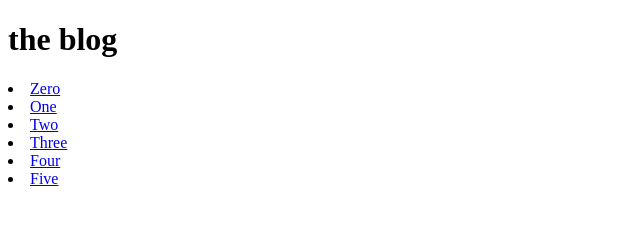
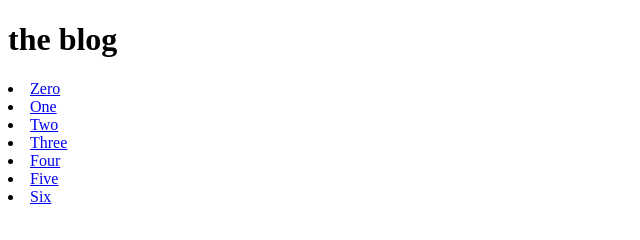
Before and after one commit to sanjami15/blog-of-awesomeness, a plain HTML site: page index.html in a window 1280 px wide. Shown: the full height of the page, 0-640 px from the left. Drawn offline with Linux system fonts and the light colour scheme.

Commit message:
Update index.html

```diff
--- a/index.html
+++ b/index.html
@@ -11,5 +11,6 @@
 	  <li><a href="/blog-of-awesomeness/posts/three">Three</a></li>
 	  <li><a href="/blog-of-awesomeness/posts/four">Four</a></li>
 	  <li><a href="/blog-of-awesomeness/posts/five">Five</a></li>
+	  <li><a href="/blog-of-awesomeness/posts/six">Six</a></li>
   </body>
 </html>
```
